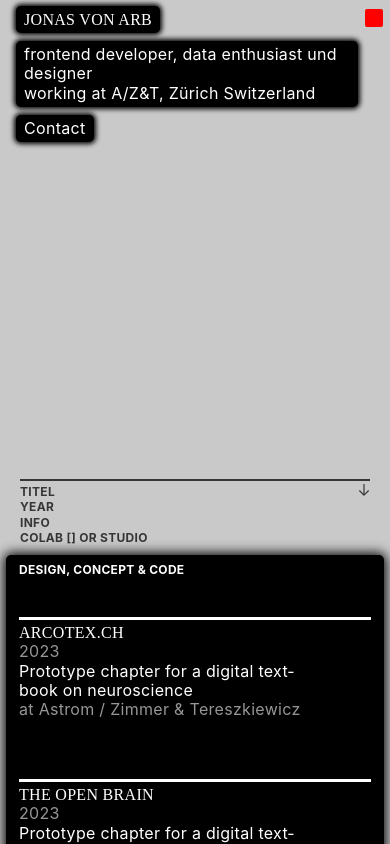
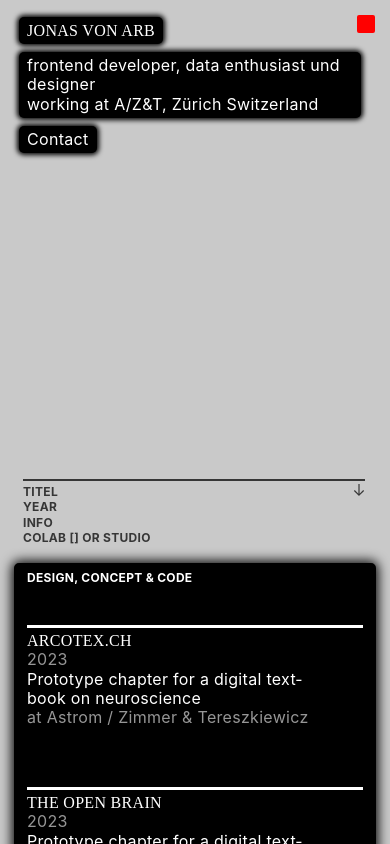
Before and after one commit to jonasvonarb/jonasvonarb.ch, a Vue app: page / in a window 390 px wide. Shown: the top 844 px of the page. Built offline with nearby package versions, Linux system fonts and the light colour scheme; a web font is replaced by a local one.

Commit message:
fixed mobile and added shadow

```diff
--- a/src/assets/base.styl
+++ b/src/assets/base.styl
@@ -63,6 +63,9 @@ main
   overflow: hidden
 
 @media (max-width: 600px)
+  *
+    overscroll-behavior: none
+
   body
     min-height -moz-available;
     min-height -webkit-fill-available;
--- a/src/components/home/HomeInfo.vue
+++ b/src/components/home/HomeInfo.vue
@@ -187,19 +187,21 @@ const isLargeScreen = useMediaQuery("(min-width: 600px)");
 @media (max-width: 600px)
   .container
     height 50%;
-    padding 6px
+    padding 14px
     overflow-y hidden
     .header
       top calc(65vh - 70px)
-      width calc(100% - 40px)
+      width calc(100% - 48px)
       grid-template-columns: 1fr;
-      margin 0 20px
+      margin 0 23px
       padding 3px 0
       z-index 0
     .info
-      height 10%
+      padding-top 3px
+      margin-left 5px
     .hide
-      right 4px
+      right 12px
+      top 12px
     .projects
       width 100%;
       top 65vh
```
